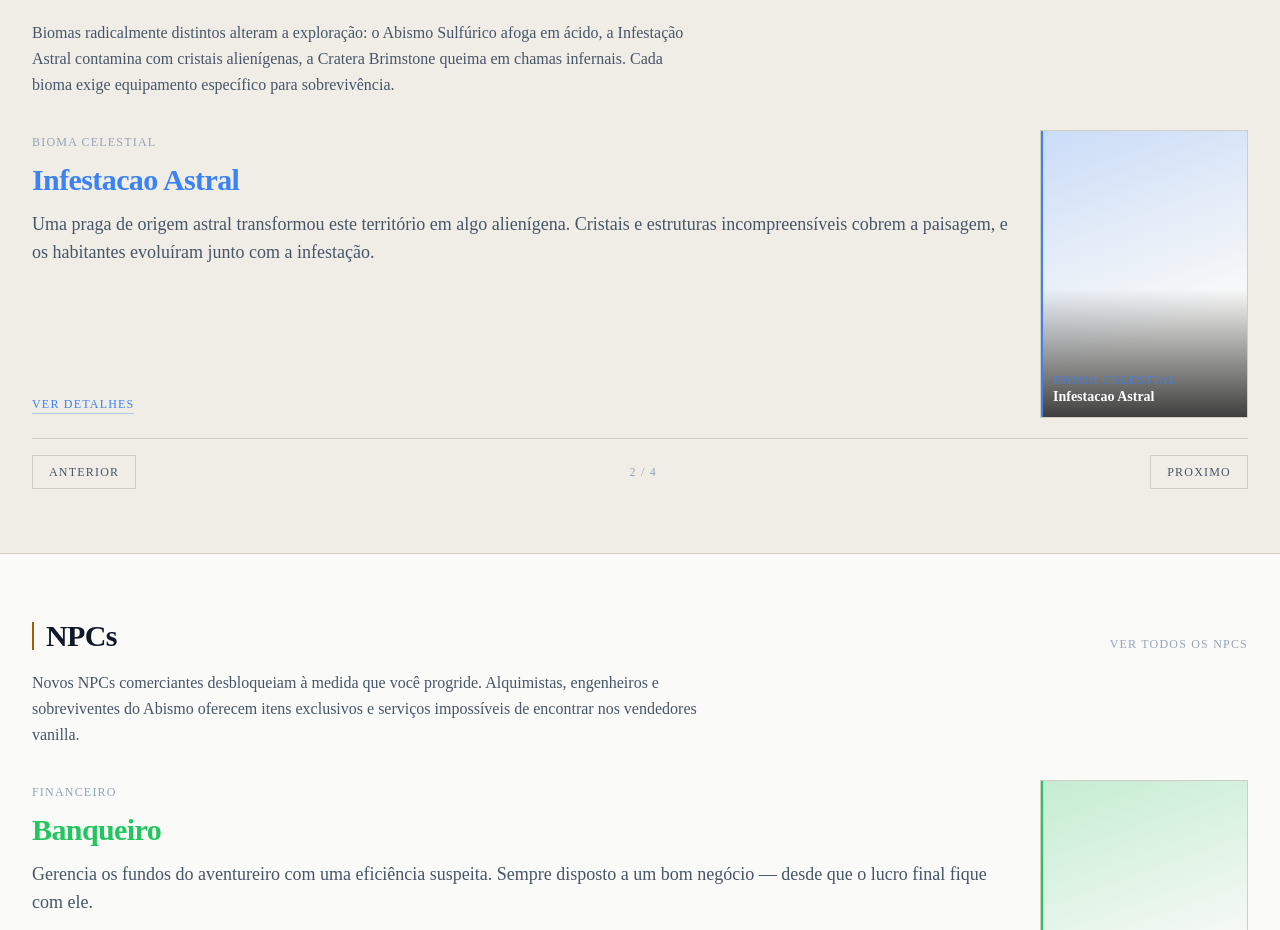
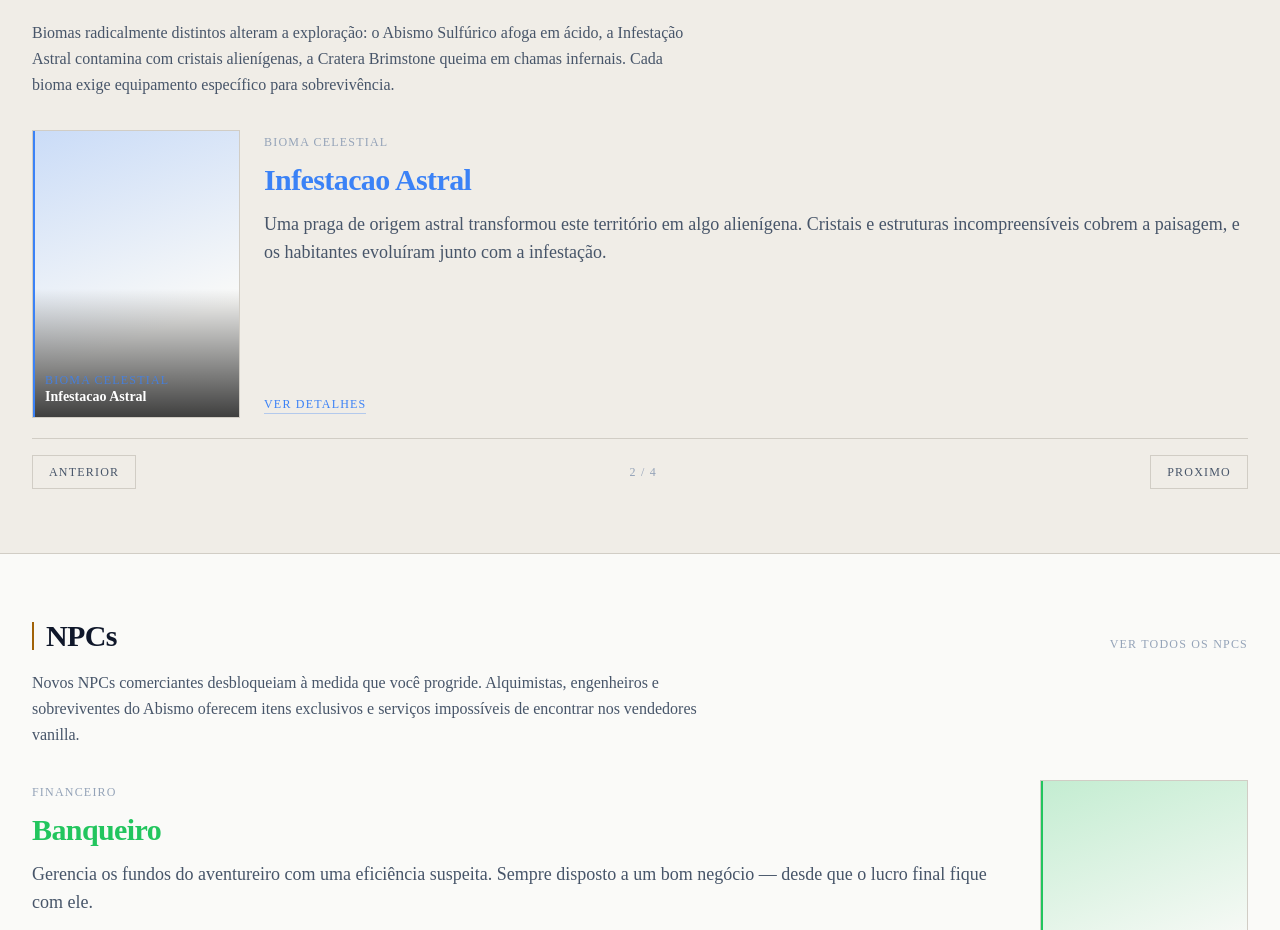
Before and after one commit to 4Diovanni/Terraria_Calamity_Backend, a React (Vite) app in the folder src/frontend/: page / in a window 1280 px wide. Shown: the part 2642-3572 px from the top of the page. Built offline with nearby package versions, Linux system fonts and the light colour scheme; no server answers.

Commit message:
fix(frontend): carousel layout fixed per section via prop, not slide index

```diff
--- a/src/frontend/src/components/pages/HomePage.tsx
+++ b/src/frontend/src/components/pages/HomePage.tsx
@@ -320,6 +320,7 @@ export const HomePage = () => {
           ) : weaponItems.length > 0 ? (
             <Carousel
               items={weaponItems}
+              layout="portrait-left"
               onSelect={(item) => navigate(`/weapons/${item.id}`)}
             />
           ) : (
@@ -340,7 +341,7 @@ export const HomePage = () => {
             linkLabel="Ver todos os inimigos"
             intro="O Calamity Mod adiciona dezenas de novos inimigos e mais de cinquenta chefes, cada um com padrões de ataque únicos e drops exclusivos. A progressão vai de criaturas comuns do bioma corrompido até entidades que transcendem o tempo e o espaço."
           />
-          <Carousel items={ENEMY_ITEMS} />
+          <Carousel items={ENEMY_ITEMS} layout="portrait-right" />
         </div>
       </section>
 
@@ -354,7 +355,7 @@ export const HomePage = () => {
             linkLabel="Ver todos os biomas"
             intro="Biomas radicalmente distintos alteram a exploração: o Abismo Sulfúrico afoga em ácido, a Infestação Astral contamina com cristais alienígenas, a Cratera Brimstone queima em chamas infernais. Cada bioma exige equipamento específico para sobrevivência."
           />
-          <Carousel items={BIOME_ITEMS} />
+          <Carousel items={BIOME_ITEMS} layout="portrait-left" />
         </div>
       </section>
 
@@ -368,7 +369,7 @@ export const HomePage = () => {
             linkLabel="Ver todos os NPCs"
             intro="Novos NPCs comerciantes desbloqueiam à medida que você progride. Alquimistas, engenheiros e sobreviventes do Abismo oferecem itens exclusivos e serviços impossíveis de encontrar nos vendedores vanilla."
           />
-          <Carousel items={NPC_ITEMS} />
+          <Carousel items={NPC_ITEMS} layout="portrait-right" />
         </div>
       </section>
 
--- a/src/frontend/src/components/ui/Carousel.tsx
+++ b/src/frontend/src/components/ui/Carousel.tsx
@@ -87,10 +87,11 @@ const PortraitCard = ({ item, onClick }: PortraitCardProps) => {
 
 interface CarouselProps {
   items: CarouselItem[];
+  layout?: 'portrait-left' | 'portrait-right';
   onSelect?: (item: CarouselItem) => void;
 }
 
-export const Carousel = ({ items, onSelect }: CarouselProps) => {
+export const Carousel = ({ items, layout = 'portrait-left', onSelect }: CarouselProps) => {
   const [current, setCurrent] = useState(0);
   const [paused, setPaused] = useState(false);
   const [direction, setDirection] = useState<'right' | 'left'>('right');
@@ -117,14 +118,14 @@ export const Carousel = ({ items, onSelect }: CarouselProps) => {
 
   const item = items[current];
   const accent = item.accentColor ?? 'var(--color-primary)';
-  const isReversed = current % 2 === 1;
+  const isReversed = layout === 'portrait-right';
 
   return (
     <div
       onMouseEnter={() => setPaused(true)}
       onMouseLeave={() => setPaused(false)}
     >
-      {/* Slide — portrait left on even, right on odd (desktop only) */}
+      {/* Slide — layout fixed per section (portrait-left or portrait-right) */}
       <div
         key={current}
         className={[
```
